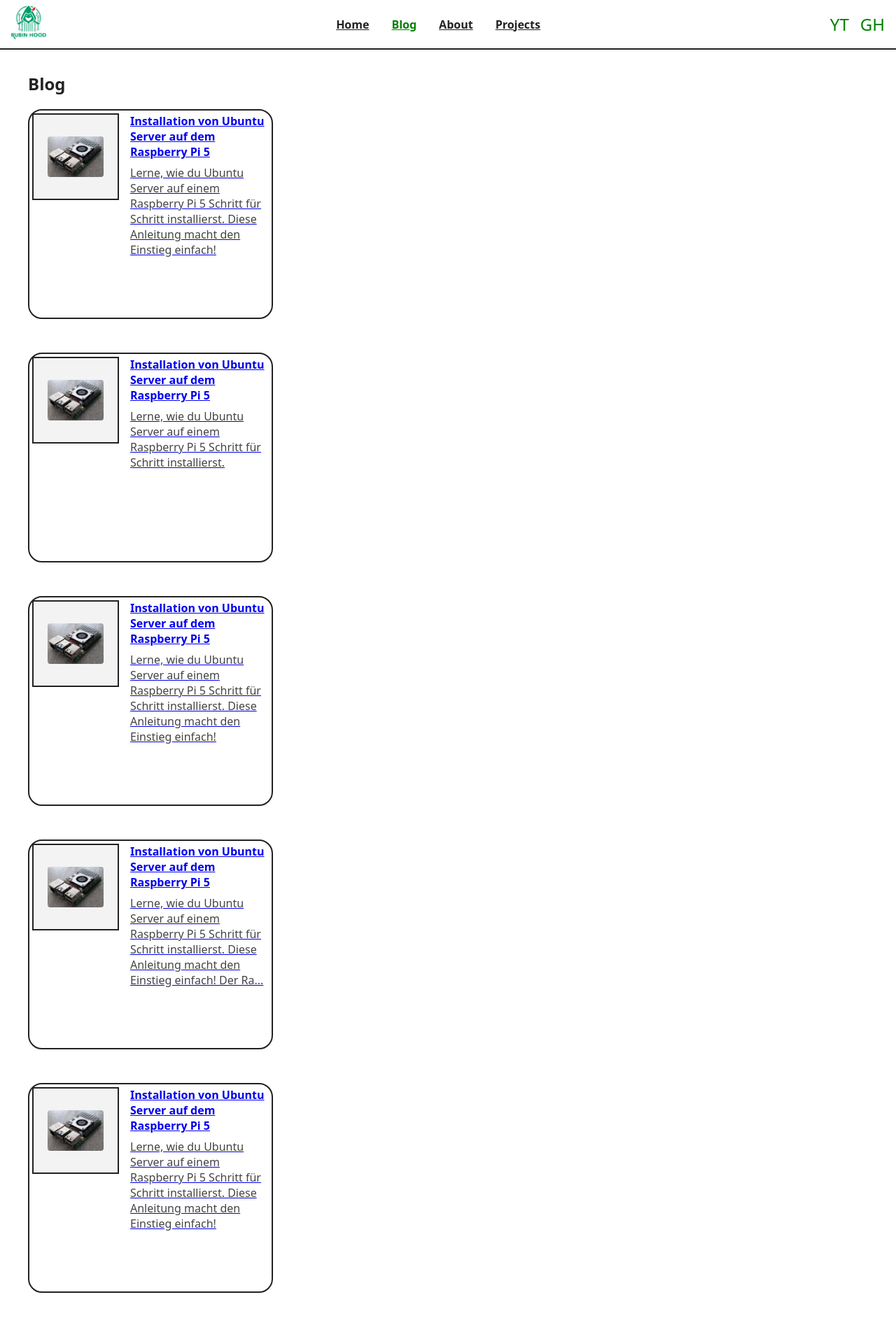
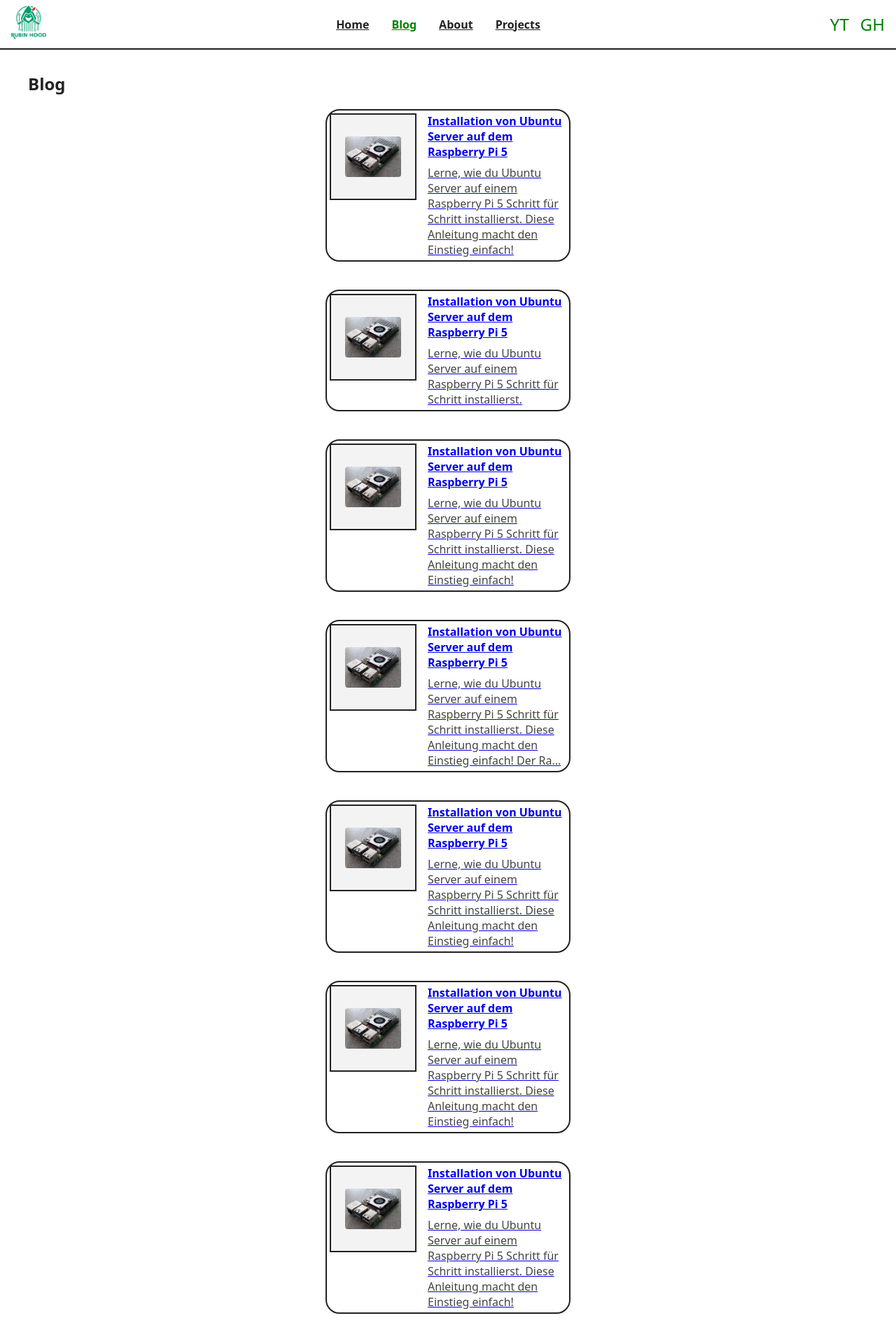
Before and after one commit to rubin-hood/rubinhood-blog, a Jekyll site: the page built from blog.md, in a window 1280 px wide. Shown: the top 1894 px of the page at 70% size. Built offline with Jekyll 4.4.1, drawn with Linux system fonts in a browser that asks for light colours.

Commit message:
Update style.css

```diff
--- a/assets/css/style.css
+++ b/assets/css/style.css
@@ -93,14 +93,6 @@
 .blog-grid-single {
   flex-direction: column;
   align-items: center;
-
-  flex: none !important;
-  min-width: 250px;
-  max-width: 350px;
-  width: 100%;
-  min-height: 0 !important;
-  height: auto !important;
-  margin-bottom: 0.5rem;
 }
 
 .blog-card {
@@ -314,3 +306,14 @@
     padding: 0.5rem
   }
 }
+
+
+.blog-grid-single .blog-card {
+  flex: none !important;
+  min-width: 250px;
+  max-width: 350px;
+  width: 100%;
+  min-height: 0 !important;
+  height: auto !important;
+  margin-bottom: 0.5rem;
+}
```
